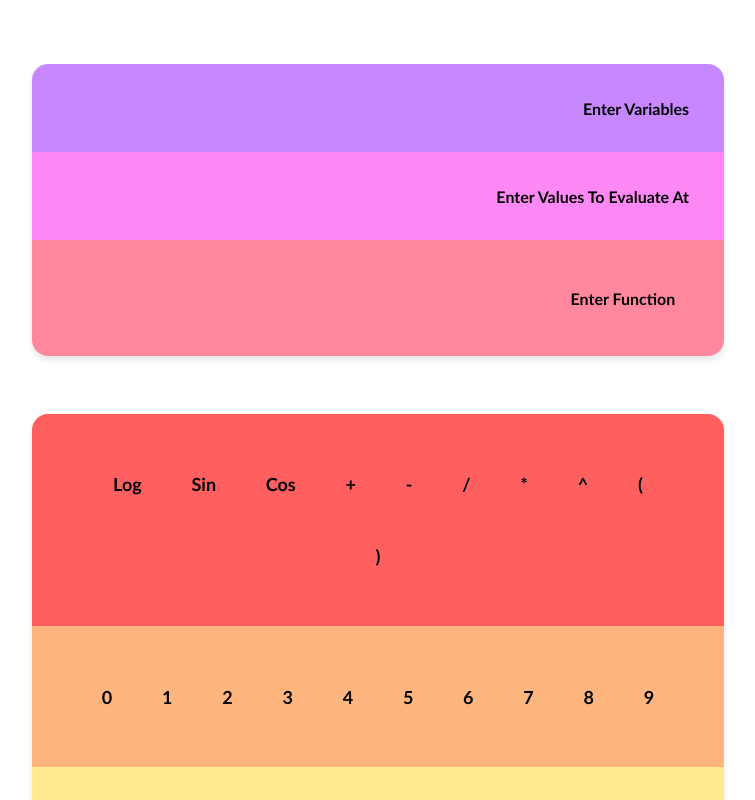
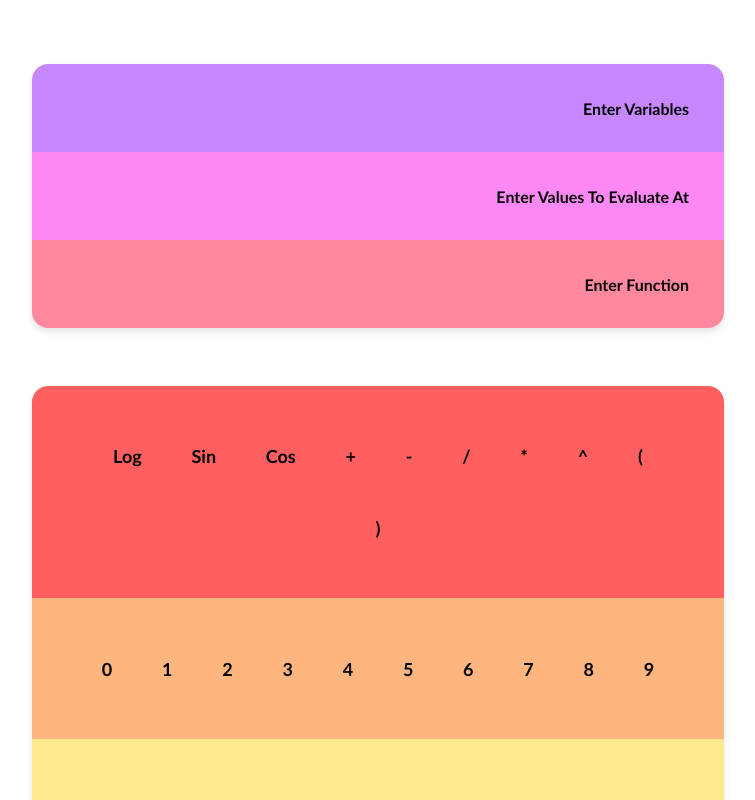
Before and after one commit to sud295/auto-diff, a React (Create React App) app in the folder react_app/: page / in a window 1280 px wide. Shown: the top 800 px of the page, without its empty margins (262-1017 px from the left). Built offline with nearby package versions, Linux system fonts and the light colour scheme.

Commit message:
api connectivity

```diff
--- a/react_app/src/index.css
+++ b/react_app/src/index.css
@@ -91,7 +91,7 @@ button:hover{
 
 .FunctionInput{
   width: 100%;
-  padding: 7%;
+  padding: 5%;
   background-color: rgb(255, 136, 158);
   text-align: right;
   font-family: 'Trebuchet MS';
```
Also changed, not shown: react_app/src/setupTests.js (deleted, +0 -5 lines).
